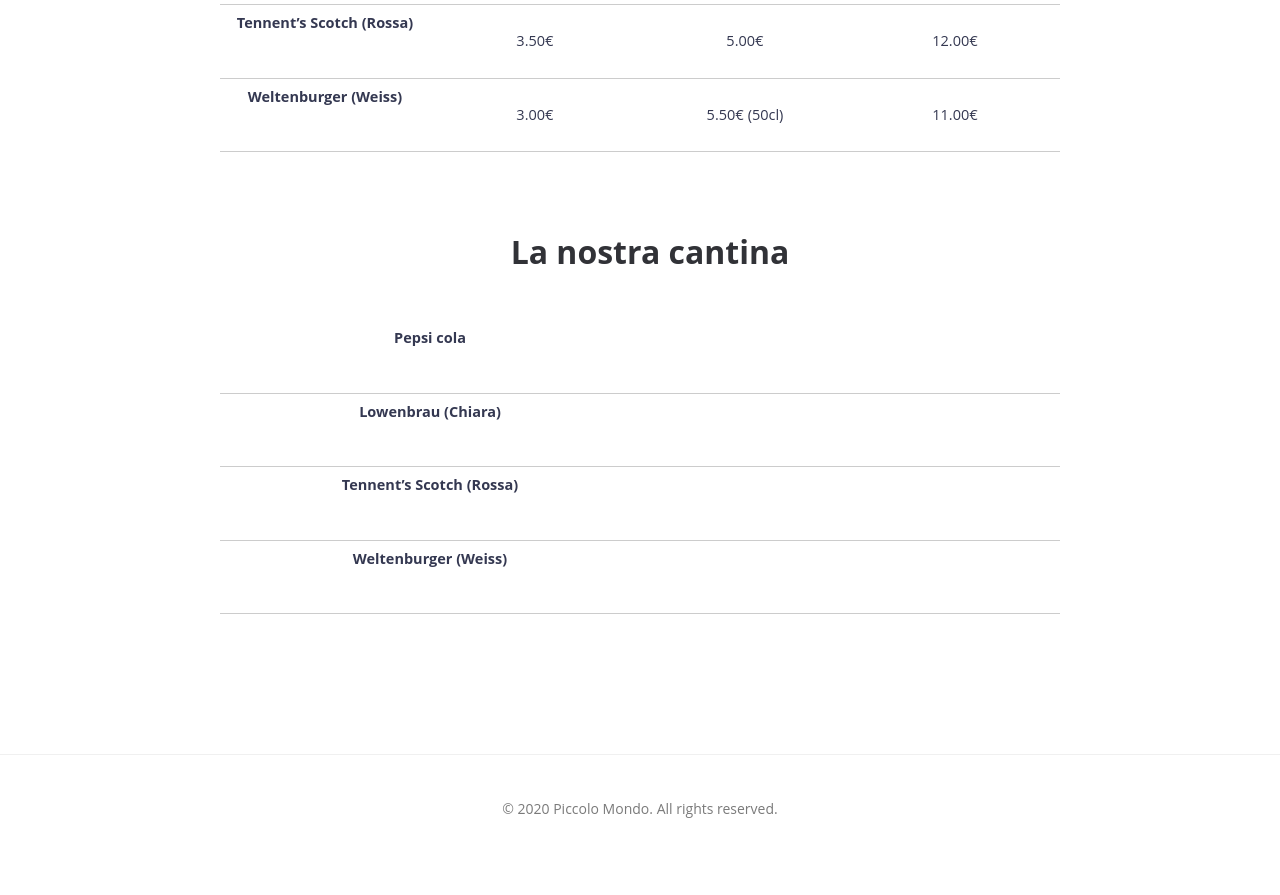
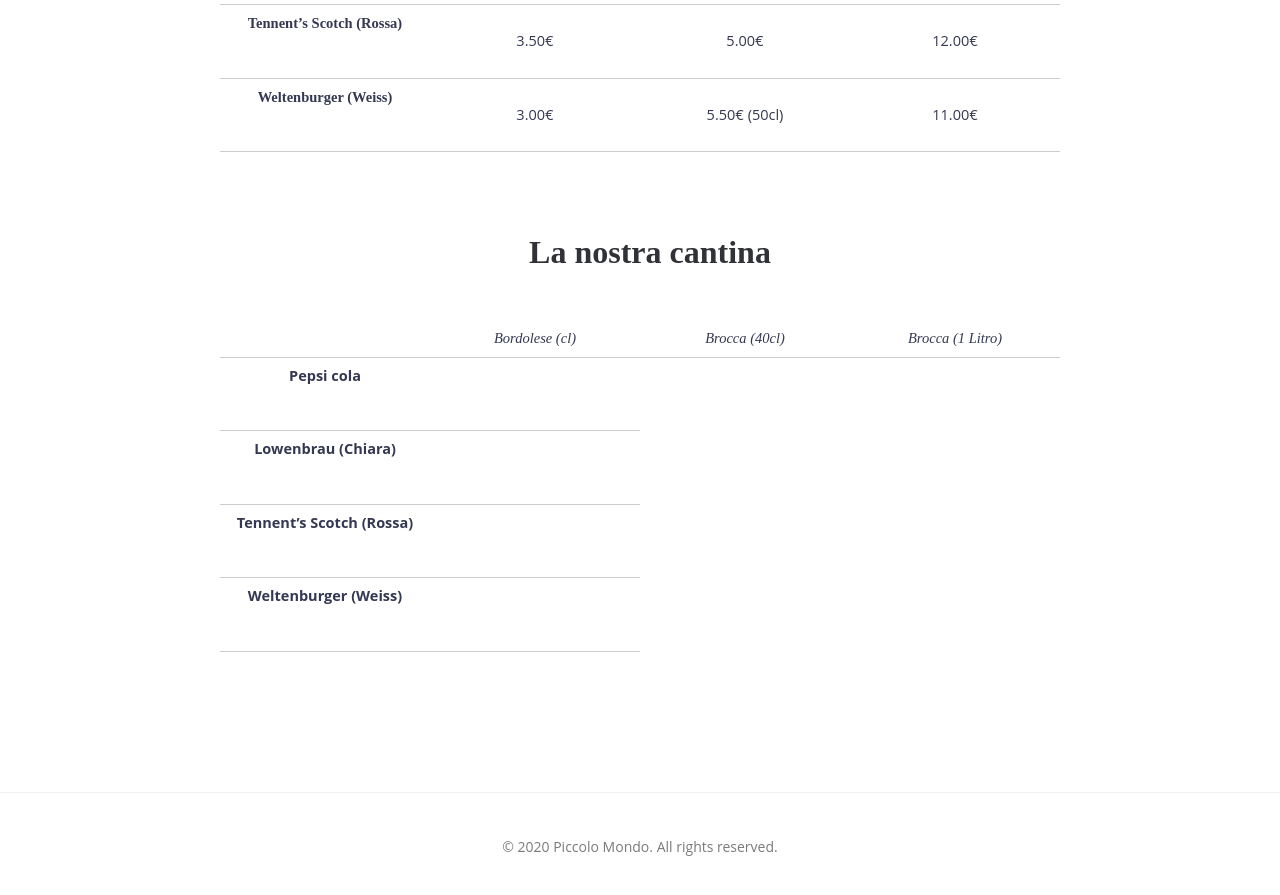
Before and after one commit to PiccoloMondo/website, a Jekyll site: the page built from _posts/italiano/2020-05-13-bibite.md, in a window 1280 px wide and 900 px high, scrolled down 587 px. Shown: the top 895 px of the window. Built offline with Jekyll 4.4.1, drawn with Linux system fonts in a browser that asks for light colours; before the commit the page ends 1450 px from its top, so only the background shows below that.

Commit message:
some pages are done

```diff
--- a/_includes/menu_bibite.html
+++ b/_includes/menu_bibite.html
@@ -96,14 +96,14 @@ table th {
 <table>
   <tbody>
     <tr>
-      <td data-label="Nome"></td>
-      <td data-label="Prezzo Piccola"><i style="font-family:cursive;">Piccola (20cl)</i></td>
-      <td data-label="Prezzo Media"><i style="font-family:cursive;">Media (40cl)</i></td>
-      <td data-label="Prezzo Grande"><i style="font-family:cursive;">Grande (1 Litro)</i></td>
+      <td data-label=""></td>
+      <td data-label=""><i style="font-family:cursive;">Piccola (20cl)</i></td>
+      <td data-label=""><i style="font-family:cursive;">Media (40cl)</i></td>
+      <td data-label=""><i style="font-family:cursive;">Grande (1 Litro)</i></td>
     </tr>
     {% for item in site.data[page.menu] %}
     <tr>
-      <td ><b>{{ item.name }}</b> <br><br>{% if item.description %}{{ item.description }}{% else %} {% endif %}<br></td>
+      <td ><b style="font-family:cursive;">{{ item.name }}</b> <br><br>{% if item.description %}{{ item.description }}{% else %} {% endif %}<br></td>
       <td data-label="Prezzo Piccola">{{ item.piccola }}</td>
       <td data-label="Prezzo Media">{{ item.media }}</td>
       <td data-label="Prezzo Grande">{{ item.grande }}</td>
@@ -117,12 +117,18 @@ table th {
 <br>
 {% if page.secondary_menu %}
 <div style="padding-left:20px">
-  <h1><center>{{ page.secondary_title }}</center></h1>
+  <h1 style="font-family:cursive;"><center>{{ page.secondary_title }}</center></h1>
 </div>
 <br>
 <br>
 <table>
   <tbody>
+    <tr>
+      <td data-label="Nome"></td>
+      <td data-label="Prezzo Piccola"><i style="font-family:cursive;">Bordolese (cl)</i></td>
+      <td data-label="Prezzo Media"><i style="font-family:cursive;">Brocca (40cl)</i></td>
+      <td data-label="Prezzo Grande"><i style="font-family:cursive;">Brocca (1 Litro)</i></td>
+    </tr>
     {% for item in site.data[page.secondary_menu] %}
     <tr>
       <td ><b>{{ item.name }}</b> <br><br>{% if item.description %}{{ item.description }}{% else %} {% endif %}<br></td>
--- a/_includes/menu_table.html
+++ b/_includes/menu_table.html
@@ -93,7 +93,7 @@ table th {
   <tbody>
     {% for item in site.data[page.menu] %}
     <tr>
-      <td ><b style="font-family:cursive;">{{ item.name }}</b> <br><br>{% if item.description %}{{ item.description }}{% else %} {% endif %}<br></td>
+      <td ><b>{{ item.name }}</b> <br><br>{% if item.description %}{{ item.description }}{% else %} {% endif %}<br></td>
       <td data-label="Prezzo">{{ item.prezzo }}</td>
     </tr>
     {% endfor %}
@@ -113,7 +113,7 @@ table th {
   <tbody>
     {% for item in site.data[page.secondary_menu] %}
     <tr>
-      <td ><b style="font-family:cursive;">{{ item.name }}</b> <br><br>{% if item.description %}{{ item.description }}{% else %} {% endif %}<br></td>
+      <td ><b>{{ item.name }}</b> <br><br>{% if item.description %}{{ item.description }}{% else %} {% endif %}<br></td>
       <td data-label="Prezzo">{{ item.prezzo }}</td>
     </tr>
     {% endfor %}
```
